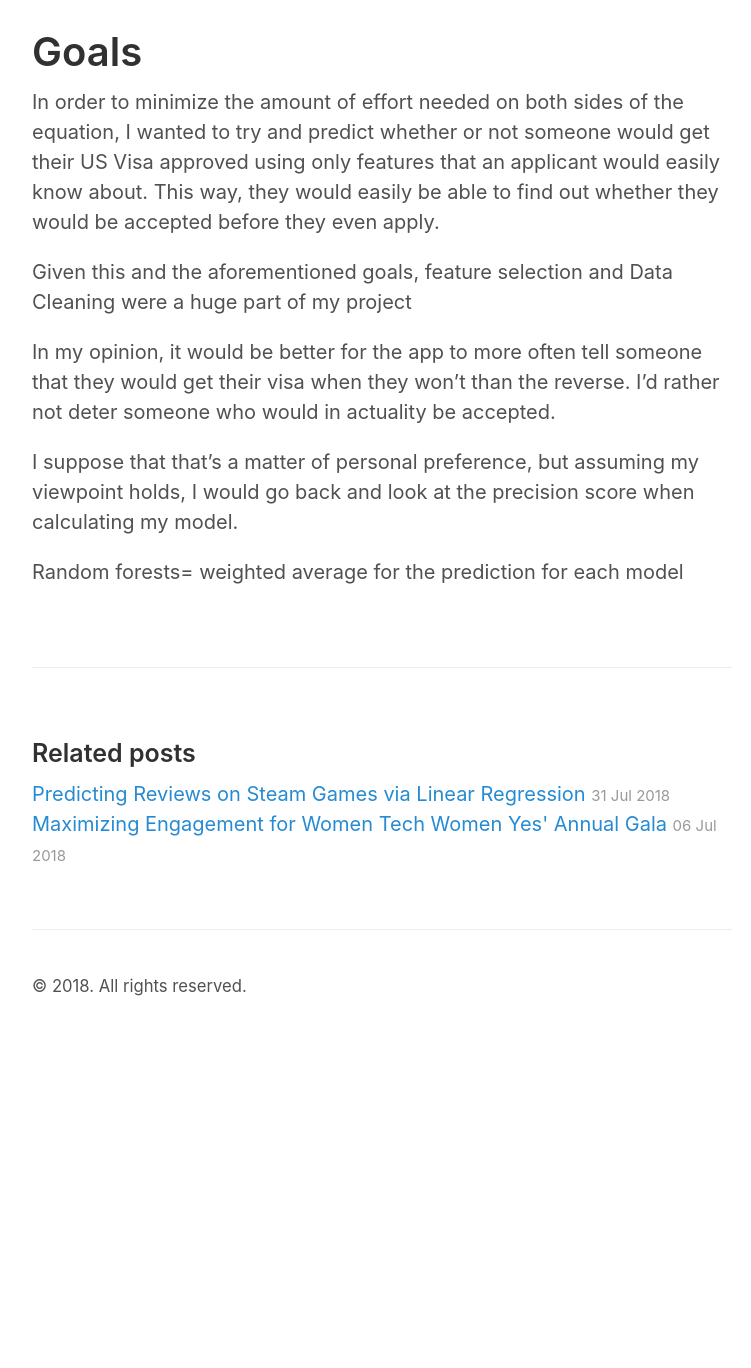
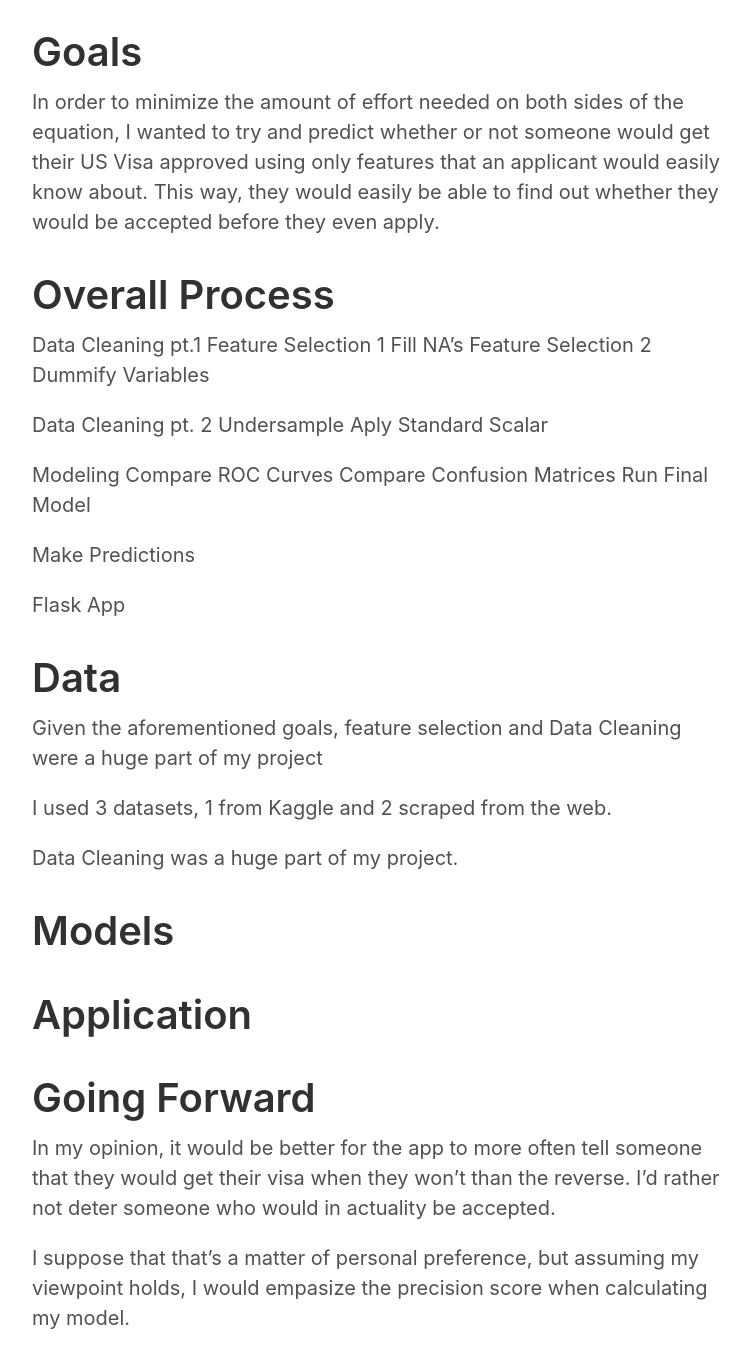
Before and after one commit to mayamadhavan/mayamadhavan.github.io, a Jekyll site: the page built from _posts/2018-08-13-project-mcnulty.md, in a window 1280 px wide and 1400 px high, scrolled down 572 px. Shown: the top 1368 px of the window, without its empty margins (258-1009 px from the left). Built offline with Jekyll 4.4.1, drawn with Linux system fonts in a browser that asks for light colours; our own code applies the rules of GitHub Pages for plain Markdown files; before the commit the page ends 1612 px from its top, so only the background shows below that.

Commit message:
Update 2018-08-13-project-mcnulty.md

```diff
--- a/_posts/2018-08-13-project-mcnulty.md
+++ b/_posts/2018-08-13-project-mcnulty.md
@@ -8,14 +8,41 @@ On the other hand, the government has to deal with masses of applications from a
 # Goals
 In order to minimize the amount of effort needed on both sides of the equation, I wanted to try and predict whether or not someone would get their US Visa approved using only features that an applicant would easily know about. This way, they would easily be able to find out whether they would be accepted before they even apply.
 
+# Overall Process
+Data Cleaning pt.1
+	Feature Selection 1
+	Fill NA’s
+	Feature Selection 2
+	Dummify Variables
 
-Given this and the aforementioned goals, feature selection and Data Cleaning were a huge part of my project
+Data Cleaning pt. 2
+Undersample
+Aply Standard Scalar
+
+Modeling
+	Compare ROC Curves
+	Compare Confusion Matrices
+	Run Final Model
+
+Make Predictions
+
+Flask App
+
+# Data
+Given the aforementioned goals, feature selection and Data Cleaning were a huge part of my project
+
+I used 3 datasets, 1 from Kaggle and 2 scraped from the web.
+
+Data Cleaning was a huge part of my project.
 
 
+# Models
+
+
+# Application
+
+
+# Going Forward
 In my opinion, it would be better for the app to more often tell someone that they would get their visa when they won’t than the reverse. I’d rather not deter someone who would in actuality be accepted.
 
-I suppose that that’s a matter of personal preference, but assuming my viewpoint holds, I would go back and look at the precision score when calculating my model.
-
-
-
-Random forests= weighted average for the prediction for each model
+I suppose that that’s a matter of personal preference, but assuming my viewpoint holds, I would empasize the precision score when calculating my model.
```
